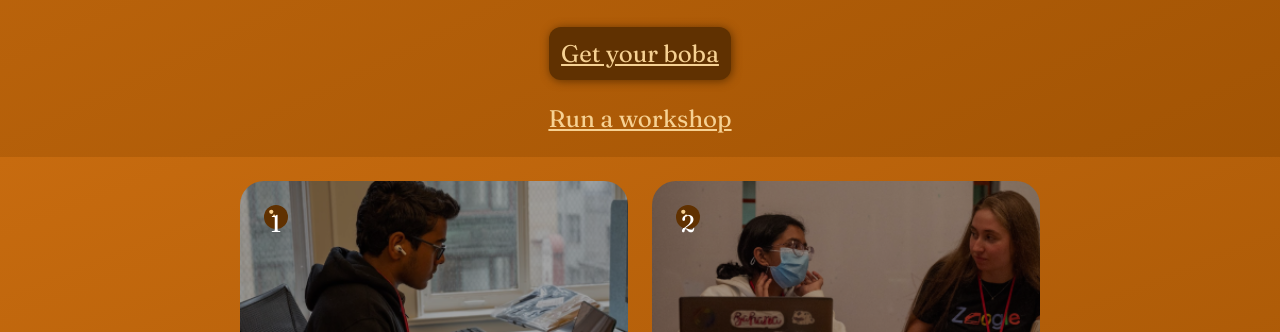
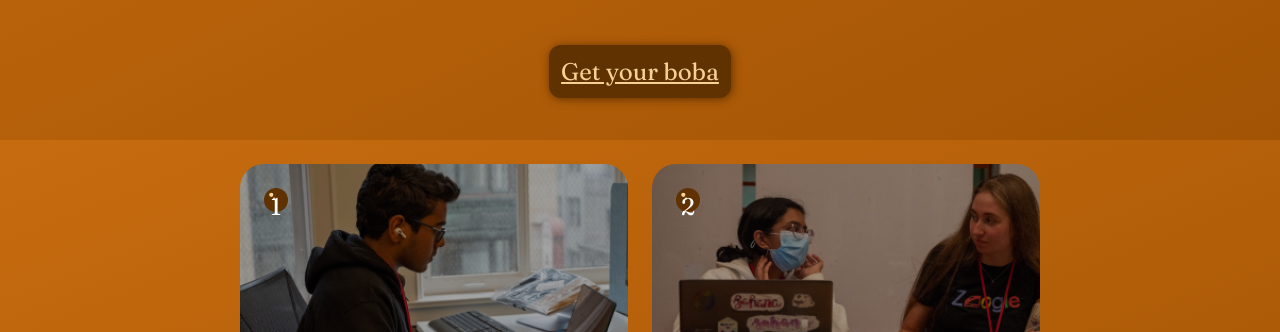
Before and after one commit to hackclub/boba-drops, a plain HTML site: page index.html in a window 1280 px wide. Shown: the part 468-800 px from the top of the page. Drawn offline with Linux system fonts and the light colour scheme.

Commit message:
Pause on running workshops

```diff
--- a/index.html
+++ b/index.html
@@ -27,7 +27,7 @@
       <span>Get free boba</span>
     </div>
     <a id="form-link" class="hoverable" href="https://forms.hackclub.com/t/tLf8GYVBqSus" target="_blank">Get your boba</a>
-    <a style="margin-top: 1em;" class="hoverable" href="https://forms.hackclub.com/t/5r7VGppu9wus" target="_blank">Run a workshop</a>
+<!--     <a style="margin-top: 1em;" class="hoverable" href="https://forms.hackclub.com/t/5r7VGppu9wus" target="_blank">Run a workshop</a> -->
   </div>
   <div id="content">
     <!-- Steps! -->
```
